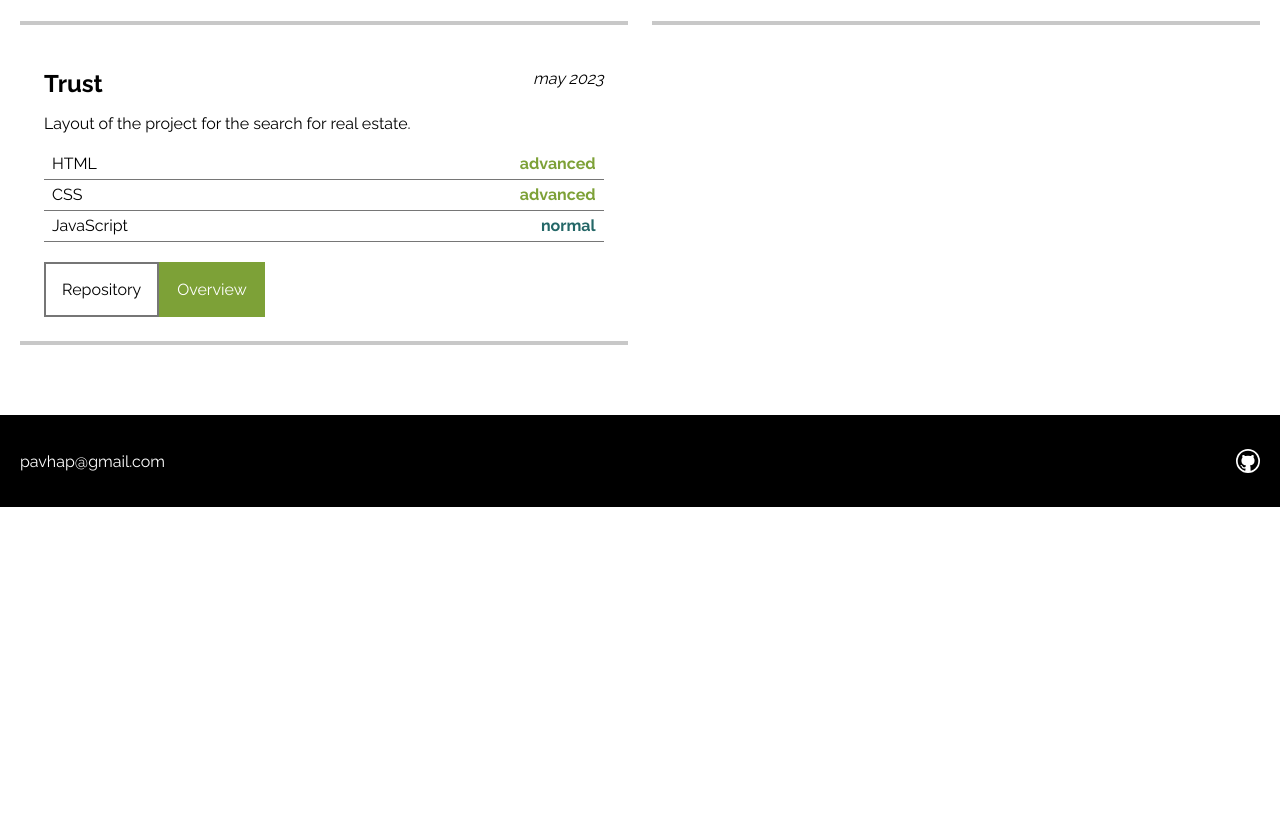
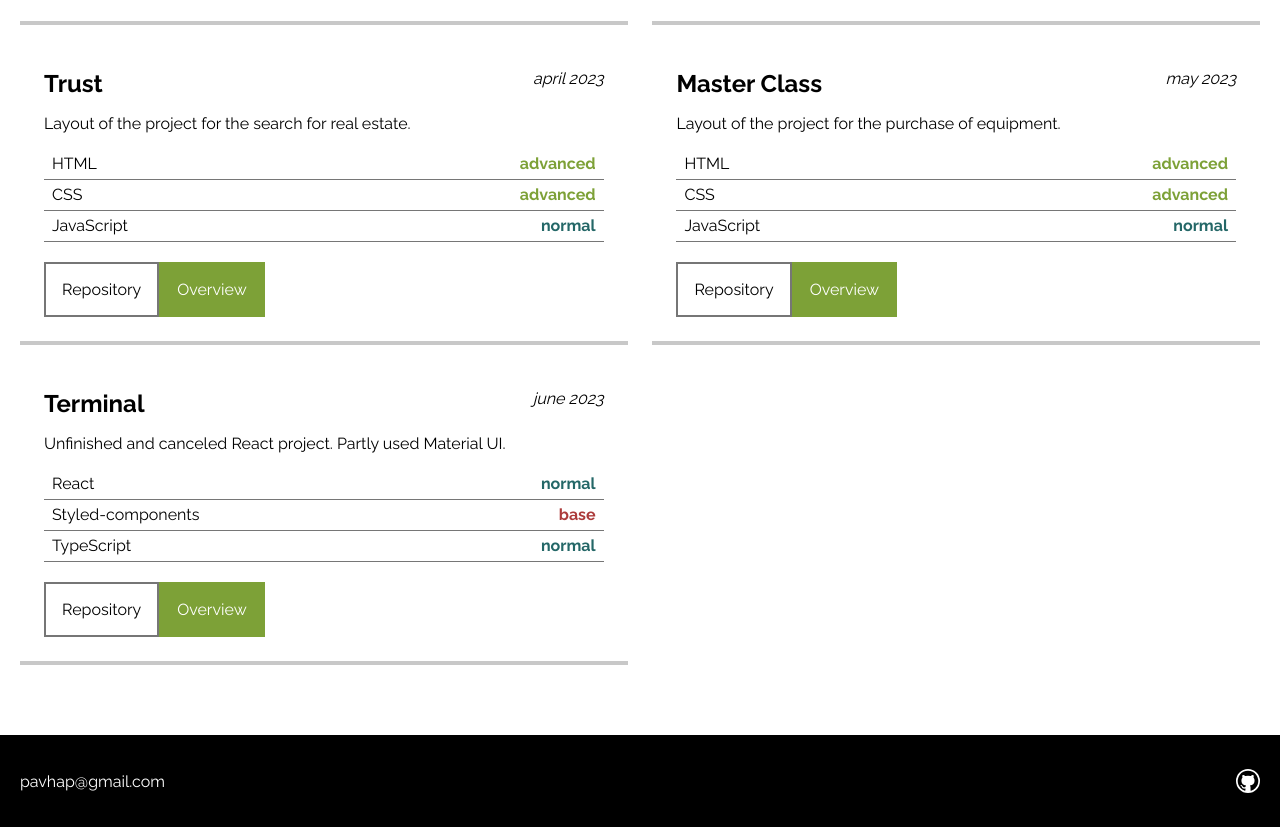
Before and after one commit to KvarcentDekok/portfolio-1, a plain HTML site: page index.html in a window 1280 px wide. Shown: the part 1460-2287 px from the top of the page. Before the commit the page ends 1967 px from the top, so only its background shows below. Drawn offline with Linux system fonts and the light colour scheme.

Commit message:
Updates portfolio

```diff
--- a/index.html
+++ b/index.html
@@ -254,7 +254,7 @@
                 <div class="project__wrapper">
                     <h2 class="project__title">Trust</h2>
 
-                    <p class="project__date">may 2023</p>
+                    <p class="project__date">april 2023</p>
 
                     <p class="project__description">
                         Layout of the project for the search for real estate.
@@ -282,6 +282,72 @@
                     Overview
                 </a>
             </li>
+
+            <li class="project">
+                <div class="project__wrapper">
+                    <h2 class="project__title">Master Class</h2>
+
+                    <p class="project__date">may 2023</p>
+
+                    <p class="project__description">
+                        Layout of the project for the purchase of equipment.
+                    </p>
+
+                    <dl class="project__technologies">
+                        <dt class="project__technology">HTML</dt>
+                        <dd class="project__technology-level project__technology-level--advanced">advanced</dd>
+
+                        <dt class="project__technology">CSS</dt>
+                        <dd class="project__technology-level project__technology-level--advanced">advanced</dd>
+
+                        <dt class="project__technology">JavaScript</dt>
+                        <dd class="project__technology-level project__technology-level--normal">normal</dd>
+                    </dl>
+                </div>
+
+                <a href="https://github.com/KvarcentDekok/master-class" target="_blank"
+                   class="project__link project__link--outline">
+                    Repository
+                </a>
+
+                <a href="https://master-class-murex.vercel.app/" target="_blank"
+                   class="project__link project__link--green">
+                    Overview
+                </a>
+            </li>
+
+            <li class="project">
+                <div class="project__wrapper">
+                    <h2 class="project__title">Terminal</h2>
+
+                    <p class="project__date">june 2023</p>
+
+                    <p class="project__description">
+                        Unfinished and canceled React project. Partly used Material UI.
+                    </p>
+
+                    <dl class="project__technologies">
+                        <dt class="project__technology">React</dt>
+                        <dd class="project__technology-level project__technology-level--normal">normal</dd>
+
+                        <dt class="project__technology">Styled-components</dt>
+                        <dd class="project__technology-level project__technology-level--base">base</dd>
+
+                        <dt class="project__technology">TypeScript</dt>
+                        <dd class="project__technology-level project__technology-level--normal">normal</dd>
+                    </dl>
+                </div>
+
+                <a href="https://github.com/KvarcentDekok/terminal" target="_blank"
+                   class="project__link project__link--outline">
+                    Repository
+                </a>
+
+                <a href="https://terminal-brown.vercel.app/" target="_blank"
+                   class="project__link project__link--green">
+                    Overview
+                </a>
+            </li>
         </ul>
     </div>
 </main>
```
